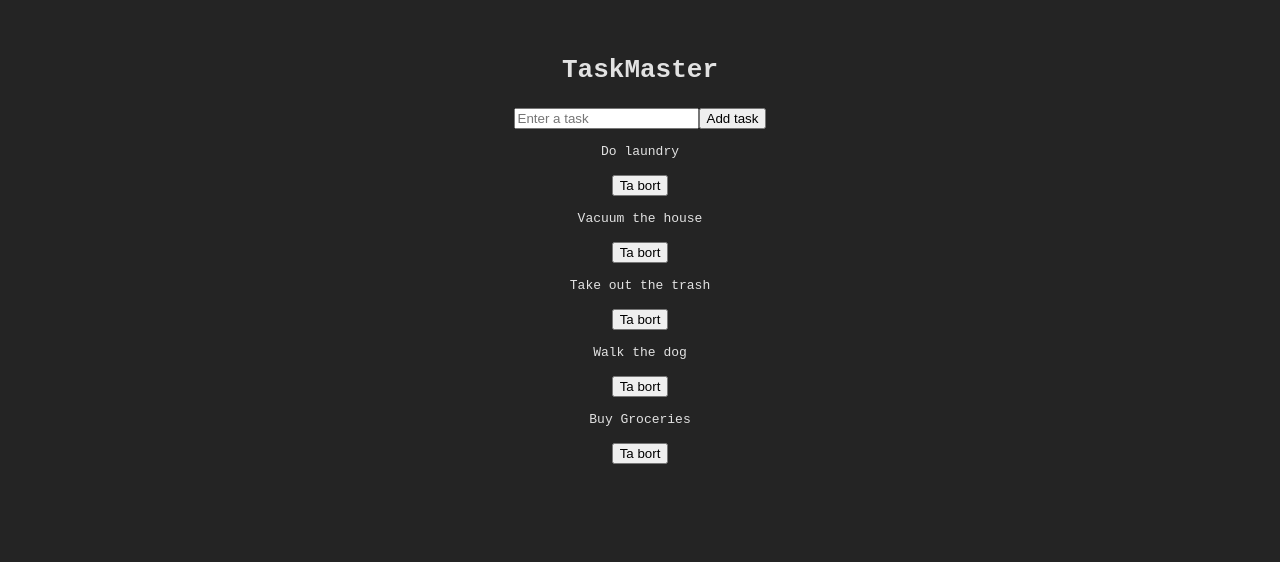
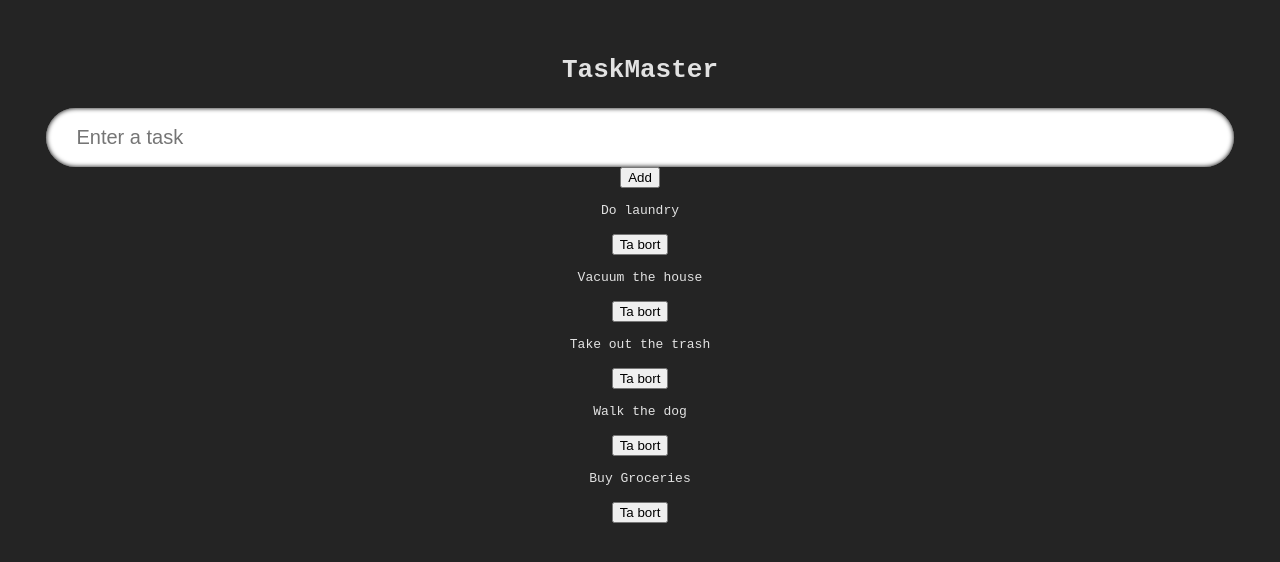
Before and after one commit to Medieinstitutet/the-todos-lindelind, a React (Vite) app: page / in a window 1280 px wide. Shown: the top 562 px of the page. Built offline with nearby package versions, Linux system fonts and the light colour scheme.

Commit message:
added some classes and css to inputfield.

```diff
--- a/src/App.css
+++ b/src/App.css
@@ -5,3 +5,19 @@
   padding: 2rem;
   text-align: center;
 }
+
+.input-box {
+    width: 93%;
+    border-radius: 30px;
+    padding: 18px 30px;
+    font-size: 20px;
+    border: none;
+    transition: 0.2s;
+    box-shadow: inset 0 0 5px black;
+}
+
+.input-box:focus {
+
+    box-shadow: 0 0 10px 1000px rgb(0, 0 , 0, 0.5);
+    outline: none;
+}
--- a/src/components/AddTask.tsx
+++ b/src/components/AddTask.tsx
@@ -1,4 +1,4 @@
-import { useState } from "react"
+import { ChangeEvent, useState } from "react"
 
 interface IAddTaskProps {
     addTask: (createdNewTask: string) => void;
@@ -13,15 +13,25 @@ export const AddTask = (props: IAddTaskProps) => {
         props.addTask(newTaskName);
     }
 
-    const handleChange = (e) => {
+    const handleChange = (e: ChangeEvent<HTMLInputElement>) => {
         setNewTaskName(e.target.value);
 
     }
 
     return (
-        <>
-        <input className="input-box" type="input" placeholder="Enter a task" value={newTaskName} onChange={handleChange} />
-        <button onClick={handleClick}>Add task</button>
-        </>
-    )
+      <>
+        <form className="input-form">
+          <input
+            className="input-box"
+            type="input"
+            placeholder="Enter a task"
+            value={newTaskName}
+            onChange={handleChange}
+          />
+          <button className="input-button" onClick={handleClick}>
+            Add
+          </button>
+        </form>
+      </>
+    );
 }
--- a/src/components/TaskApp.tsx
+++ b/src/components/TaskApp.tsx
@@ -1,5 +1,5 @@
-import { useState } from "react"
-import { Task } from "../models/Task"
+import { useState } from "react";
+import { Task } from "../models/Task";
 import { UpdateTask } from "./UpdateTask";
 import { AddTask } from "./AddTask";
 
@@ -13,10 +13,8 @@ export const TaskApp = () => {
   ]);
 
   const addTask = (createdNewTask: string) => {
-        setTasks([...tasks, new Task(createdNewTask, false)])
-    }
-
-
+    setTasks([...tasks, new Task(createdNewTask, false)]);
+  };
 
   const removeTask = (name: string) => {
     setTasks(tasks.filter((task) => task.name !== name));
@@ -25,11 +23,12 @@ export const TaskApp = () => {
   return (
     <>
       <h1>TaskMaster</h1>
-        <AddTask addTask={addTask}/>
-        {tasks.map((task) =>{
-            return  <UpdateTask task={task} removetask={removeTask} />;
-        })}
-
+      <AddTask addTask={addTask} />
+      {tasks.map((task) => (
+        <UpdateTask
+        task={task}
+        removetask={removeTask} />
+      ))}
     </>
-    )
-}
+  );
+};
```
Lines whose indentation alone changed are shown as unchanged.
